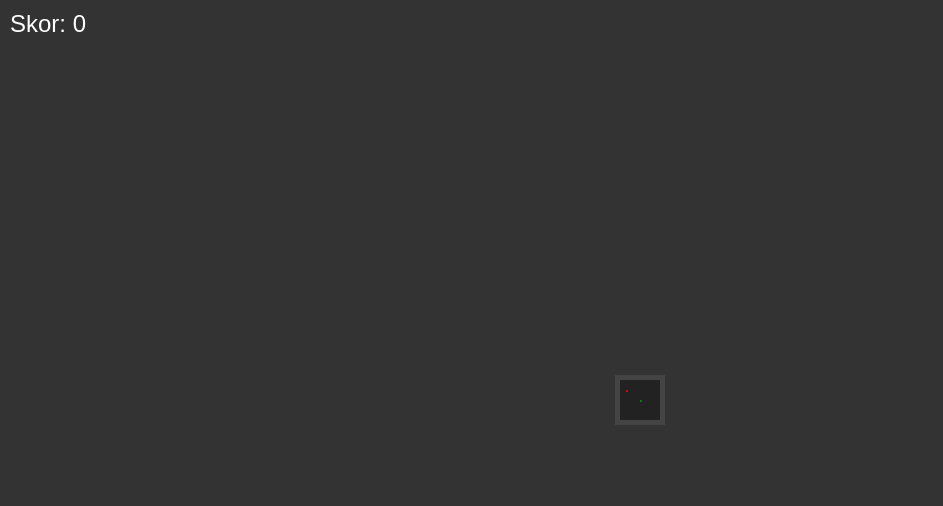
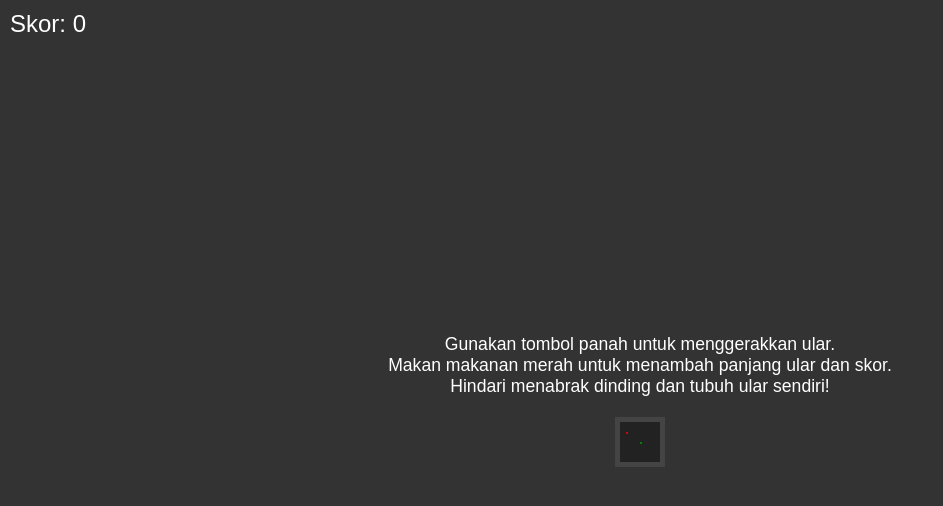
Before and after one commit to slametalbarkah/gameular, a plain HTML site: page index.html in a window 1280 px wide. Shown: the whole page, without its empty margins (0-943 px from the left). Drawn offline with Linux system fonts and the light colour scheme.

Commit message:
Update index.html

```diff
--- a/index.html
+++ b/index.html
@@ -9,9 +9,17 @@
             overflow: hidden;
             background-color: #333;
             display: flex;
+            flex-direction: column; /* Mengatur elemen secara vertikal */
             justify-content: center;
             align-items: center;
             min-height: 100vh;
+        }
+
+        #instructions {
+            color: white;
+            font-size: 1.1em;
+            margin-bottom: 20px;
+            text-align: center;
         }
 
         #game-board {
@@ -41,6 +49,11 @@
     </style>
 </head>
 <body>
+    <div id="instructions">
+        Gunakan tombol panah untuk menggerakkan ular.<br>
+        Makan makanan merah untuk menambah panjang ular dan skor.<br>
+        Hindari menabrak dinding dan tubuh ular sendiri!
+    </div>
     <div id="score">Skor: 0</div>
     <div id="game-board"></div>
 
@@ -53,7 +66,7 @@
         let snake = [{ x: 10, y: 10 }];
         let food = getRandomFoodPosition();
         let direction = { x: 1, y: 0 }; // Awalnya bergerak ke kanan
-        let speed = 150; // Kecepatan dalam milisekon (semakin kecil semakin cepat)
+        let speed = 150; // Kecepatan dalam milisekon
         let gameInterval;
         let score = 0;
 
@@ -95,7 +108,7 @@
                 score++;
                 scoreDisplay.textContent = `Skor: ${score}`;
                 food = getRandomFoodPosition();
-                speed *= 0.95; // Sedikit percepat setiap makan
+                speed *= 0.95;
                 clearInterval(gameInterval);
                 gameInterval = setInterval(update, speed);
             } else {
```
